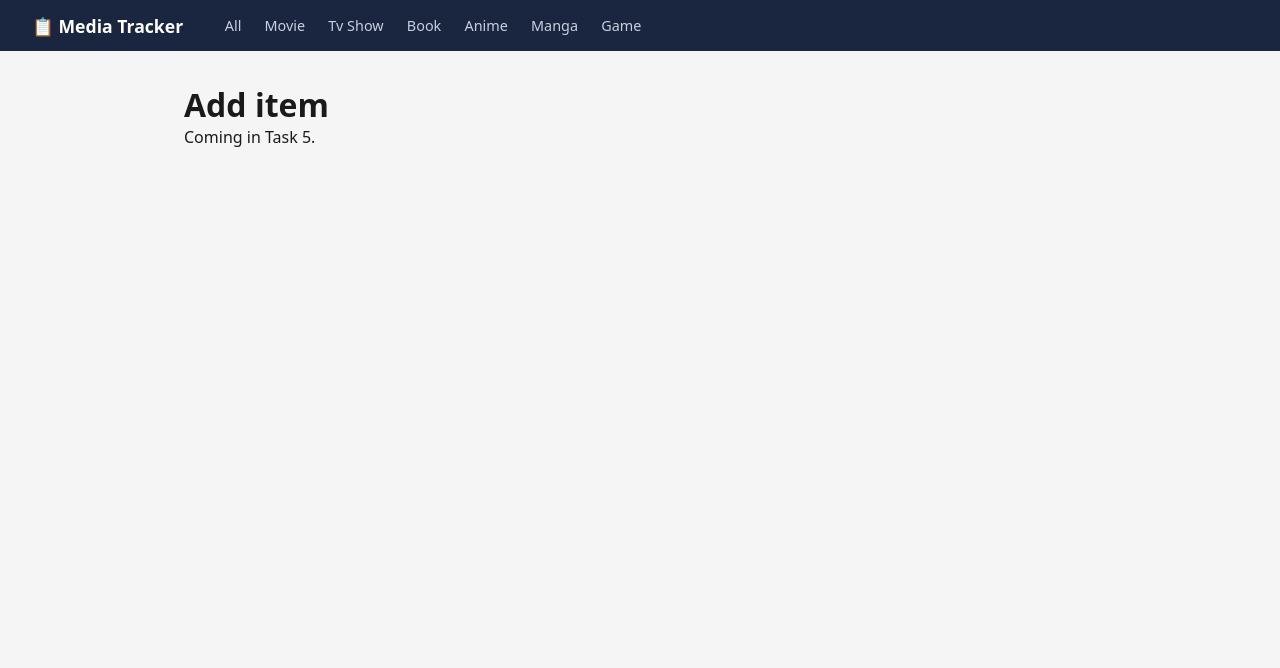
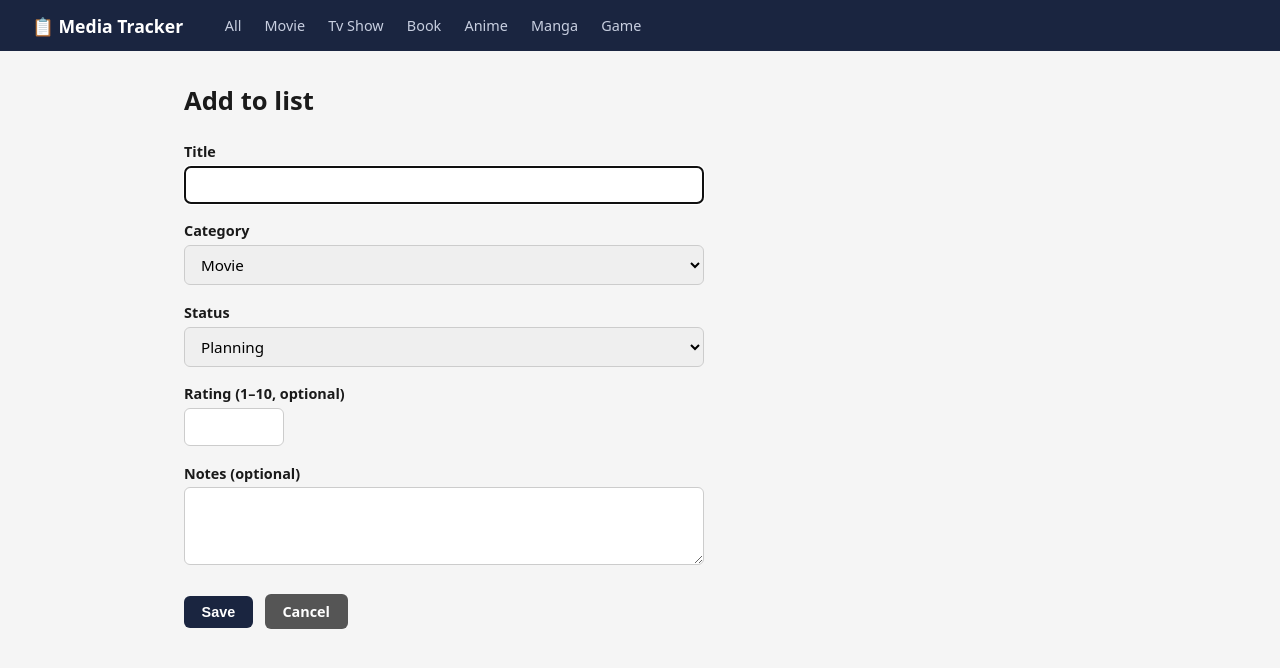
Before and after one commit to yusufrussell/applied-ai-sandbox-media-tracker, a Flask app: page /add in a window 1280 px wide. Shown: the top 668 px of the page. Run offline with Flask 3, Linux system fonts and the light colour scheme.

Commit message:
Implement add media form and route (Task 5)
POST /add validates title (required) and rating (1-10 if given),
instantiates the right subclass via MediaItem.from_dict, persists to
data.json, and redirects home. Form preserves values and shows inline
errors on failure. Also made from_dict id-optional so new items get a
fresh auto-generated id rather than requiring one from the caller.

Co-Authored-By: Claude Sonnet 4.6 <noreply@anthropic.com>

```diff
--- a/app.py
+++ b/app.py
@@ -1,9 +1,9 @@
 from __future__ import annotations
 
-from flask import Flask, render_template, abort
+from flask import Flask, render_template, request, redirect, url_for, abort
 
-from models import MediaCategory, MediaLibrary
-from storage import load
+from models import MediaCategory, MediaItem, MediaLibrary, MediaStatus
+from storage import load, save
 
 
 def create_app() -> Flask:
@@ -27,8 +27,55 @@ def create_app() -> Flask:
 
     @app.route("/add", methods=["GET", "POST"])
     def add():
-        # TASK 05 — full implementation
-        return render_template("add.html")
+        errors: dict[str, str] = {}
+        form: dict[str, str] = {}
+
+        if request.method == "POST":
+            title = (request.form.get("title") or "").strip()
+            category = request.form.get("category", MediaCategory.MOVIE.value)
+            status = request.form.get("status", MediaStatus.PLANNING.value)
+            rating_raw = (request.form.get("rating") or "").strip()
+            notes = (request.form.get("notes") or "").strip()
+
+            form = {
+                "title": title,
+                "category": category,
+                "status": status,
+                "rating": rating_raw,
+                "notes": notes,
+            }
+
+            if not title:
+                errors["title"] = "Title is required."
+
+            rating: int | None = None
+            if rating_raw:
+                try:
+                    rating = int(rating_raw)
+                    if not 1 <= rating <= 10:
+                        errors["rating"] = "Rating must be between 1 and 10."
+                        rating = None
+                except ValueError:
+                    errors["rating"] = "Rating must be a whole number."
+
+            if not errors:
+                item = MediaItem.from_dict({
+                    "title": title,
+                    "category": category,
+                    "status": status,
+                    "rating": rating,
+                    "notes": notes,
+                })
+                app.library.add(item)
+                save(app.library)
+                return redirect(url_for("home"))
+
+        return render_template(
+            "add.html",
+            form=form,
+            errors=errors,
+            statuses=list(MediaStatus),
+        )
 
     @app.route("/media/<item_id>")
     def detail(item_id: str):
--- a/templates/add.html
+++ b/templates/add.html
@@ -1,6 +1,62 @@
 {% extends "base.html" %}
 {% block title %}Add — Media Tracker{% endblock %}
+
 {% block content %}
-  <h1>Add item</h1>
-  <p>Coming in Task 5.</p>
+  <div class="page-header">
+    <h1>Add to list</h1>
+  </div>
+
+  <form method="POST" style="max-width: 520px;">
+    <div class="form-group">
+      <label for="title">Title</label>
+      <input id="title" name="title" type="text"
+             value="{{ form.get('title', '') }}" autofocus>
+      {% if errors.get('title') %}
+        <p class="error">{{ errors.title }}</p>
+      {% endif %}
+    </div>
+
+    <div class="form-group">
+      <label for="category">Category</label>
+      <select id="category" name="category">
+        {% for cat in categories %}
+          <option value="{{ cat.value }}"
+            {{ 'selected' if form.get('category') == cat.value }}>
+            {{ cat.value.replace('_', ' ').title() }}
+          </option>
+        {% endfor %}
+      </select>
+    </div>
+
+    <div class="form-group">
+      <label for="status">Status</label>
+      <select id="status" name="status">
+        {% for st in statuses %}
+          <option value="{{ st.value }}"
+            {{ 'selected' if form.get('status') == st.value }}>
+            {{ st.value.replace('_', ' ').title() }}
+          </option>
+        {% endfor %}
+      </select>
+    </div>
+
+    <div class="form-group">
+      <label for="rating">Rating (1–10, optional)</label>
+      <input id="rating" name="rating" type="number" min="1" max="10"
+             value="{{ form.get('rating', '') }}" style="max-width: 100px;">
+      {% if errors.get('rating') %}
+        <p class="error">{{ errors.rating }}</p>
+      {% endif %}
+    </div>
+
+    <div class="form-group">
+      <label for="notes">Notes (optional)</label>
+      <textarea id="notes" name="notes" rows="3">{{ form.get('notes', '') }}</textarea>
+    </div>
+
+    <div class="form-actions">
+      <button class="btn" type="submit">Save</button>
+      <a class="btn btn-secondary" href="{{ url_for('home') }}">Cancel</a>
+    </div>
+  </form>
 {% endblock %}
```
Also changed, not shown: models.py (+16 -9 lines).
